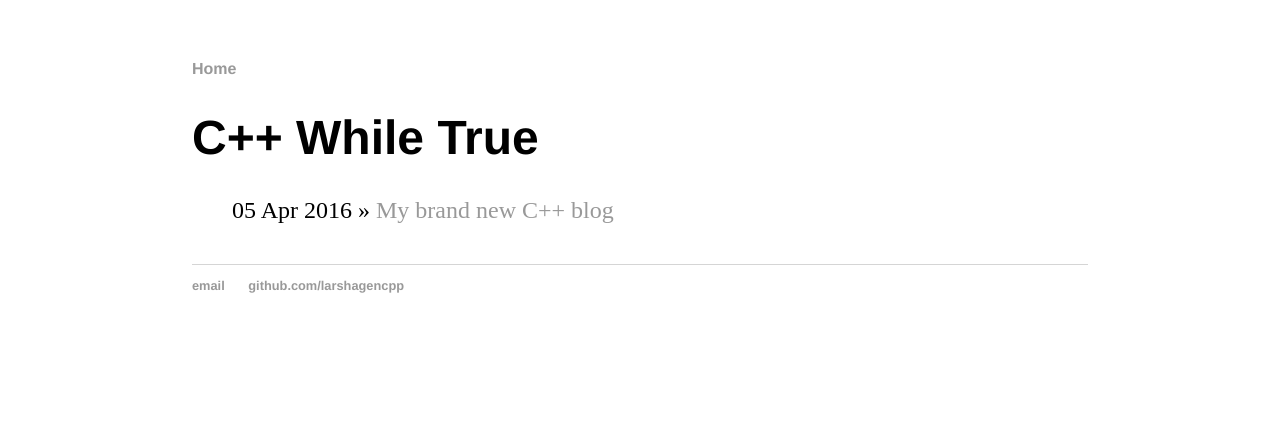
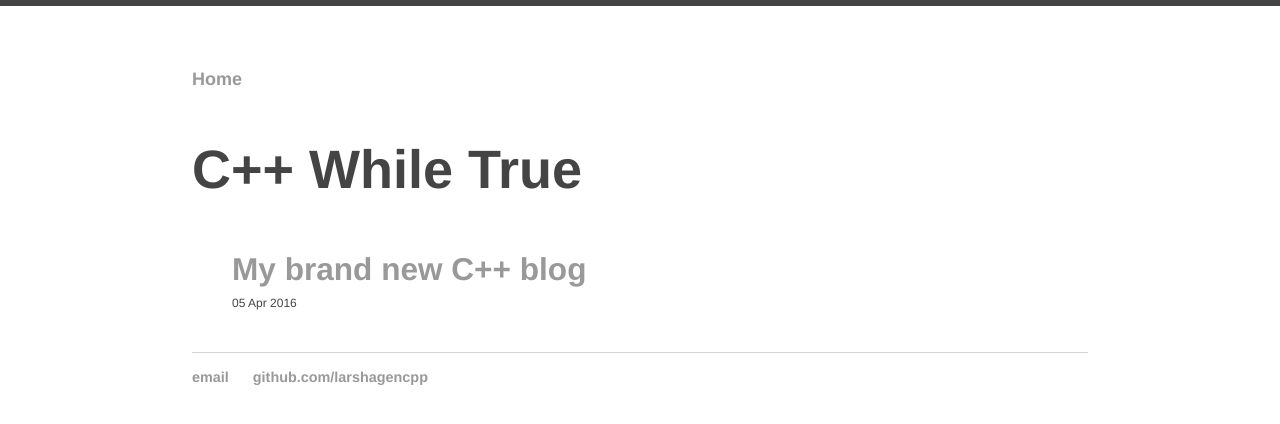
Before and after one commit to larshagencpp/larshagencpp.github.io, a Jekyll site: the page built from index.html, in a window 1280 px wide. Shown: the top 424 px of the page. Built offline with Jekyll 4.4.1, drawn with Linux system fonts in a browser that asks for light colours.

Commit message:
nicer blog index

```diff
--- a/_drafts/code-test.html
+++ b/_drafts/code-test.html
@@ -1,7 +1,10 @@
 ---
 layout: post
 title: "Code highlighting test"
+excerpt: This is a code highlighting test
 ---
+
+
 
 {% highlight c++ %}
 #include <iostream>
--- a/_drafts/plot-test1.html
+++ b/_drafts/plot-test1.html
@@ -3,8 +3,8 @@ layout: post
 title: "Plot test #1"
 ---
 
-<script src="https://code.highcharts.com/highcharts.js"></script>
-<script src="https://code.highcharts.com/modules/exporting.js"></script>
+This is a plot test.
+
 <div id="container" style="min-width: 310px; height: 400px; margin: 0 auto"></div>
 <script type="text/javascript">
 (function () {
--- a/css/main.css
+++ b/css/main.css
@@ -1,3 +1,20 @@
+html {
+  border-top: 6px solid #444;
+  font: 1.125em/1.5 "proxima-nova","helvetica neue",helvetica,arial,sans-serif;
+  -webkit-text-size-adjust: 100%;
+  -ms-text-size-adjust: 100%;
+  color: #444;
+}
+
+div.postdate {
+  font-size: 12px;
+}
+
+h3.posttitle {
+	margin: 0;
+	margin-top: 20px;
+}
+
 body {
     margin: 60px auto;
     width: 70%;
@@ -24,7 +41,7 @@ h1 {
     font-family:'Helvetica', 'Arial', 'Sans-Serif';
 }
 p {
-    font-size: 1.5em;
+    font-size: 1em;
     line-height: 1.4em;
     color: #333;
 }
--- a/index.html
+++ b/index.html
@@ -6,6 +6,7 @@ title: C++ While True
 	<ul class="posts">
 
 	  {% for post in site.posts %}
-	    <li><span>{{ post.date | date_to_string }}</span> » <a href="{{ post.url }}" title="{{ post.title }}">{{ post.title }}</a></li>
+		<h3 class="posttitle"><a href="{{ post.url }}" title="{{ post.title }}"> {{ post.title }}</a></h3>
+		<div class="postdate">{{ post.date | date_to_string }}</div>
 	  {% endfor %}
 	</ul>
```
Also changed, not shown: _drafts/math-test.md (+2 -0 lines), _drafts/plot-test-end-to-end.md (+2 -0 lines), _layouts/default.html (+10 -0 lines), _drafts/fast incremental sort.md (added).
